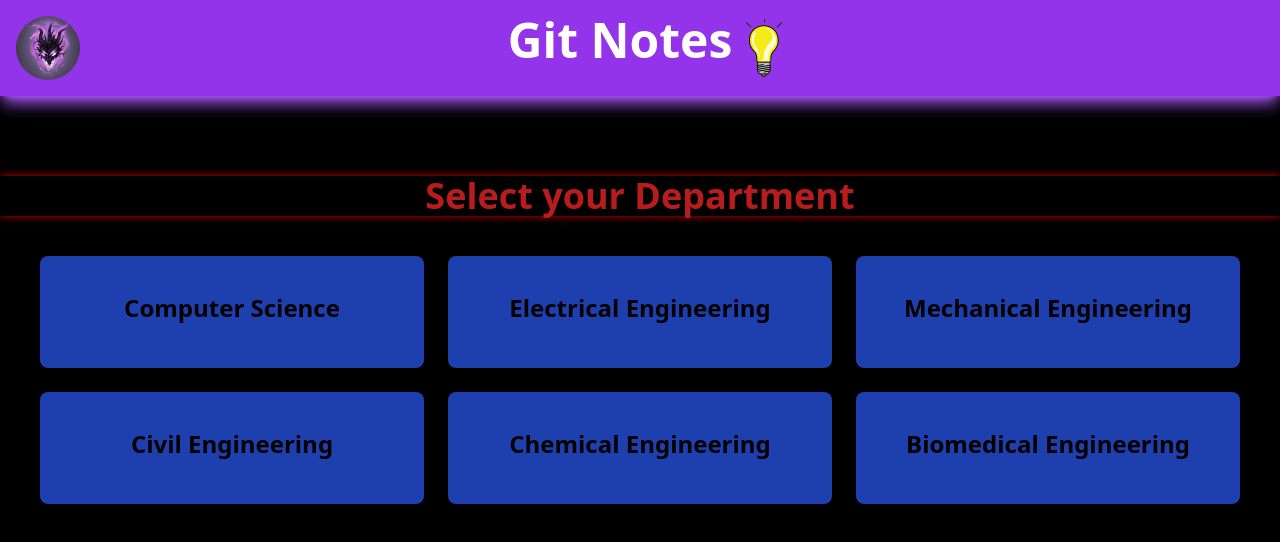
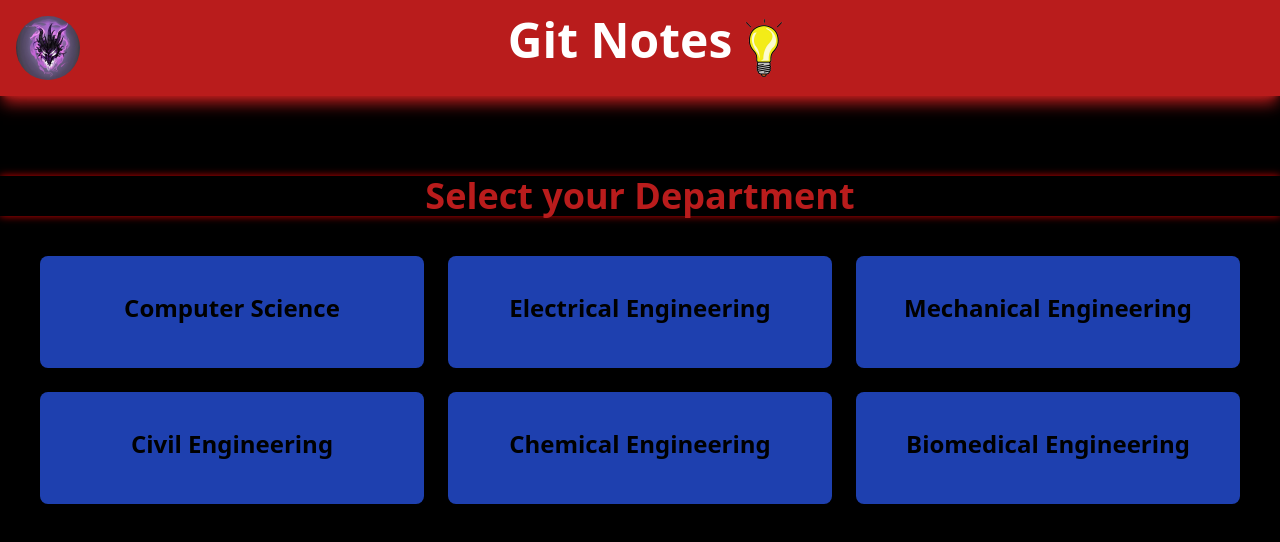
Before and after one commit to sigma390/Git-Notes, a React (Vite) app in the folder Git-Notes/: page / in a window 1280 px wide. Shown: the top 542 px of the page. Built offline with nearby package versions, Linux system fonts and the light colour scheme.

Commit message:
!!Done for the day

```diff
--- a/Git-Notes/src/Components/Appbar.tsx
+++ b/Git-Notes/src/Components/Appbar.tsx
@@ -10,7 +10,7 @@ type AppBarProps = {
 
 const AppBar: React.FC<AppBarProps> = ({ image, alt }) => {
     return (
-      <div className="flex justify-between items-center px-4 py-2 bg-purple-600 shadow-lg shadow-purple-500 h-24">
+      <div className="flex justify-between items-center  px-4 py-2 bg-[#B91C1C] shadow-lg shadow-[#B91C1C] h-24">
         <img
           src={image}
           alt={alt}
```
